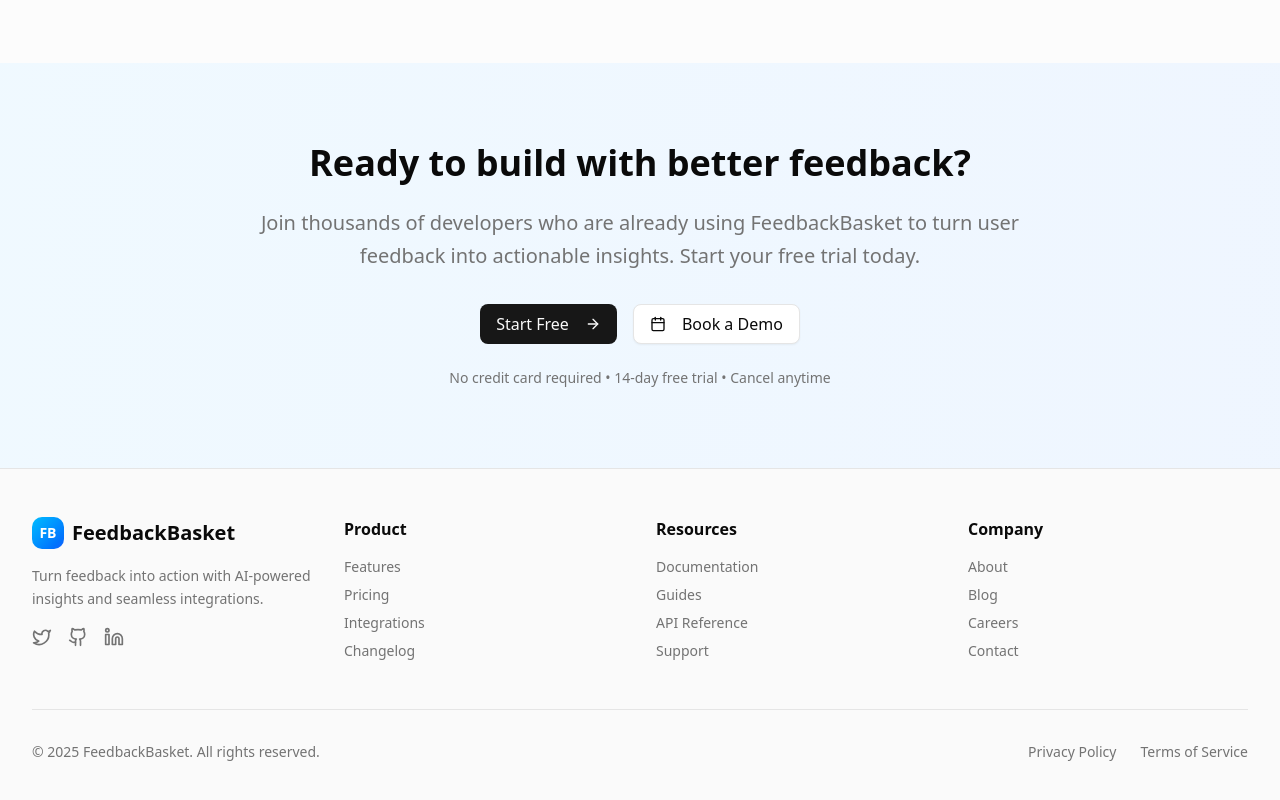
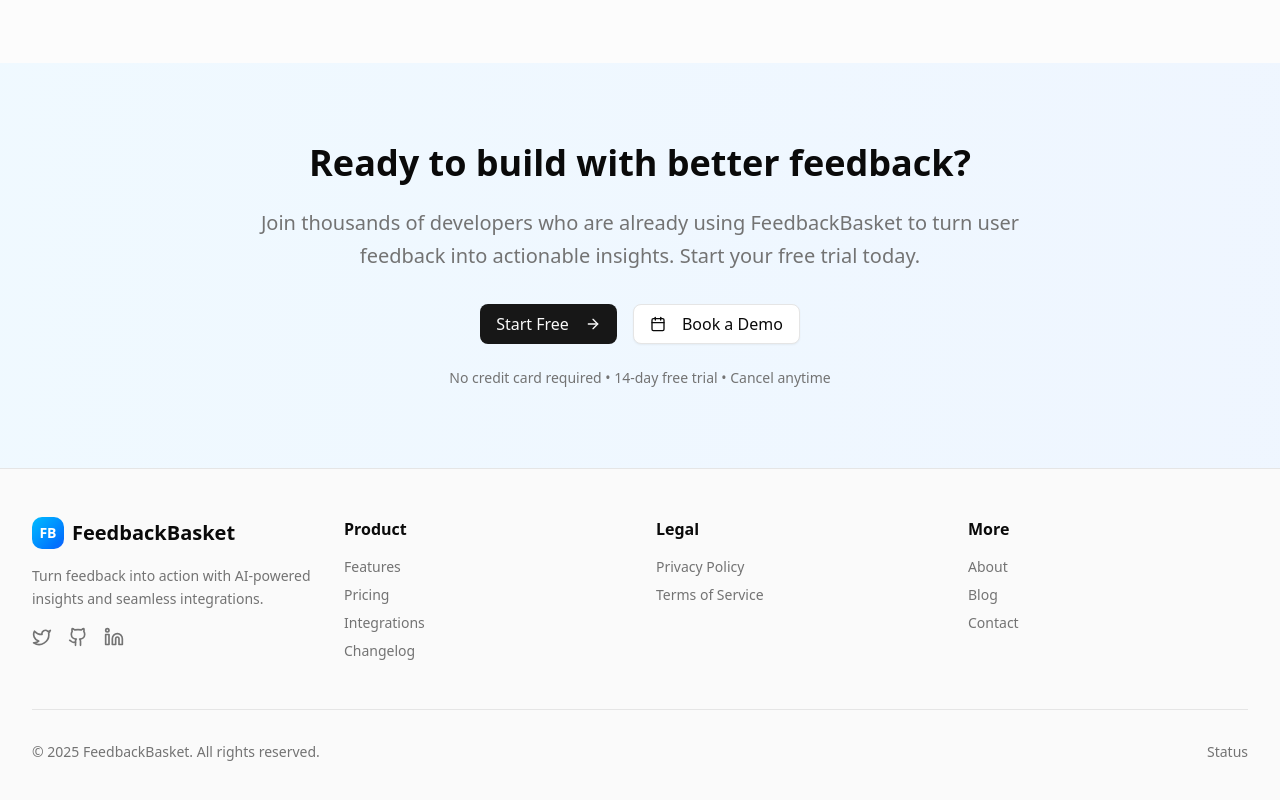
Before and after one commit to deifos/feedbackbasketv2, a Next.js app: page / in a window 1280 px wide. Shown: the part 4452-5252 px from the top of the page. Built offline with nearby package versions, Linux system fonts and the light colour scheme.

Commit message:
Update Footer for Solo Project

```diff
--- a/components/Footer.tsx
+++ b/components/Footer.tsx
@@ -58,33 +58,23 @@ export function Footer() {
             </div>
 
             <div>
-              <h3 className="font-semibold mb-4">Resources</h3>
+              <h3 className="font-semibold mb-4">Legal</h3>
               <ul className="space-y-2 text-sm">
                 <li>
-                  <Link href="/docs" className="text-muted-foreground hover:text-foreground transition-colors">
-                    Documentation
+                  <Link href="/privacy" className="text-muted-foreground hover:text-foreground transition-colors">
+                    Privacy Policy
                   </Link>
                 </li>
                 <li>
-                  <Link href="/guides" className="text-muted-foreground hover:text-foreground transition-colors">
-                    Guides
-                  </Link>
-                </li>
-                <li>
-                  <Link href="/api" className="text-muted-foreground hover:text-foreground transition-colors">
-                    API Reference
-                  </Link>
-                </li>
-                <li>
-                  <Link href="/support" className="text-muted-foreground hover:text-foreground transition-colors">
-                    Support
+                  <Link href="/terms" className="text-muted-foreground hover:text-foreground transition-colors">
+                    Terms of Service
                   </Link>
                 </li>
               </ul>
             </div>
 
             <div>
-              <h3 className="font-semibold mb-4">Company</h3>
+              <h3 className="font-semibold mb-4">More</h3>
               <ul className="space-y-2 text-sm">
                 <li>
                   <Link href="/about" className="text-muted-foreground hover:text-foreground transition-colors">
@@ -94,11 +84,6 @@ export function Footer() {
                 <li>
                   <Link href="/blog" className="text-muted-foreground hover:text-foreground transition-colors">
                     Blog
-                  </Link>
-                </li>
-                <li>
-                  <Link href="/careers" className="text-muted-foreground hover:text-foreground transition-colors">
-                    Careers
                   </Link>
                 </li>
                 <li>
@@ -115,11 +100,8 @@ export function Footer() {
               © 2025 FeedbackBasket. All rights reserved.
             </p>
             <div className="flex space-x-6 mt-4 sm:mt-0">
-              <Link href="/privacy" className="text-muted-foreground hover:text-foreground text-sm transition-colors">
-                Privacy Policy
-              </Link>
-              <Link href="/terms" className="text-muted-foreground hover:text-foreground text-sm transition-colors">
-                Terms of Service
+              <Link href="/status" className="text-muted-foreground hover:text-foreground text-sm transition-colors">
+                Status
               </Link>
             </div>
           </div>
```
